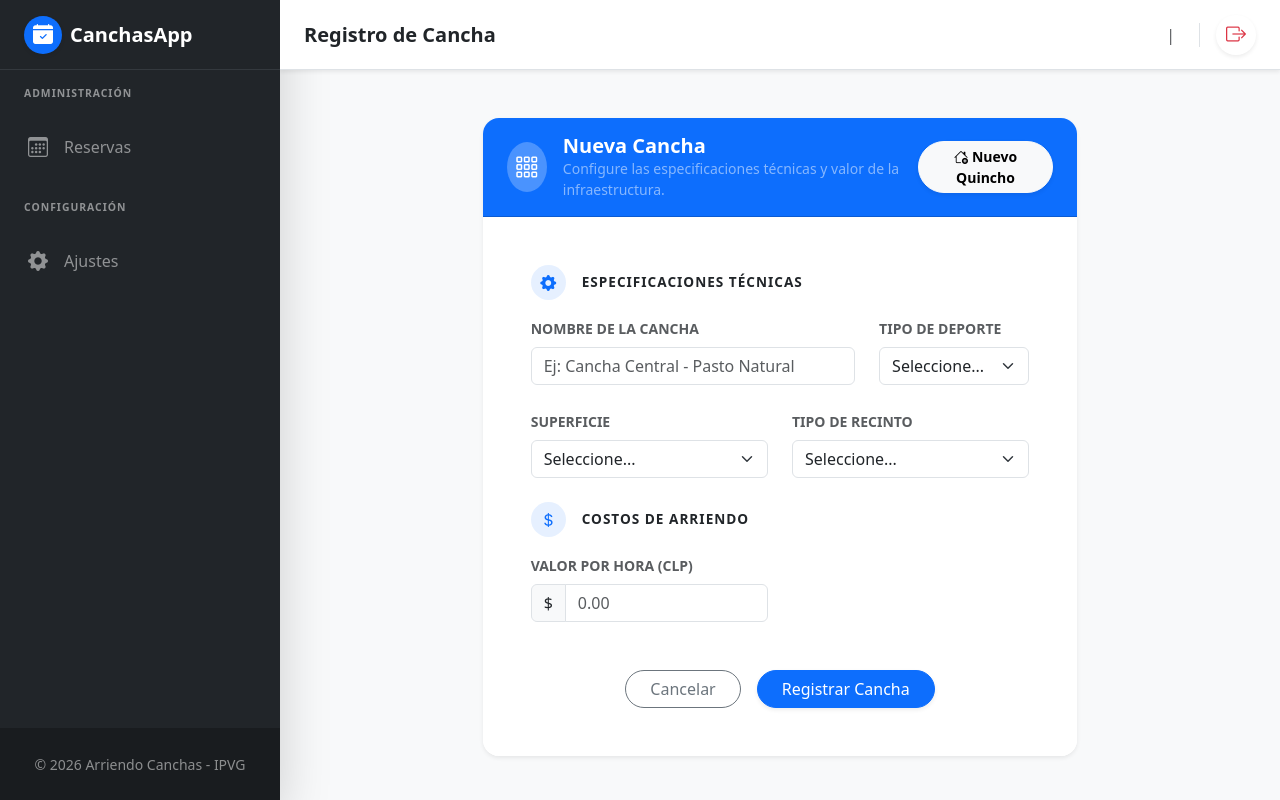
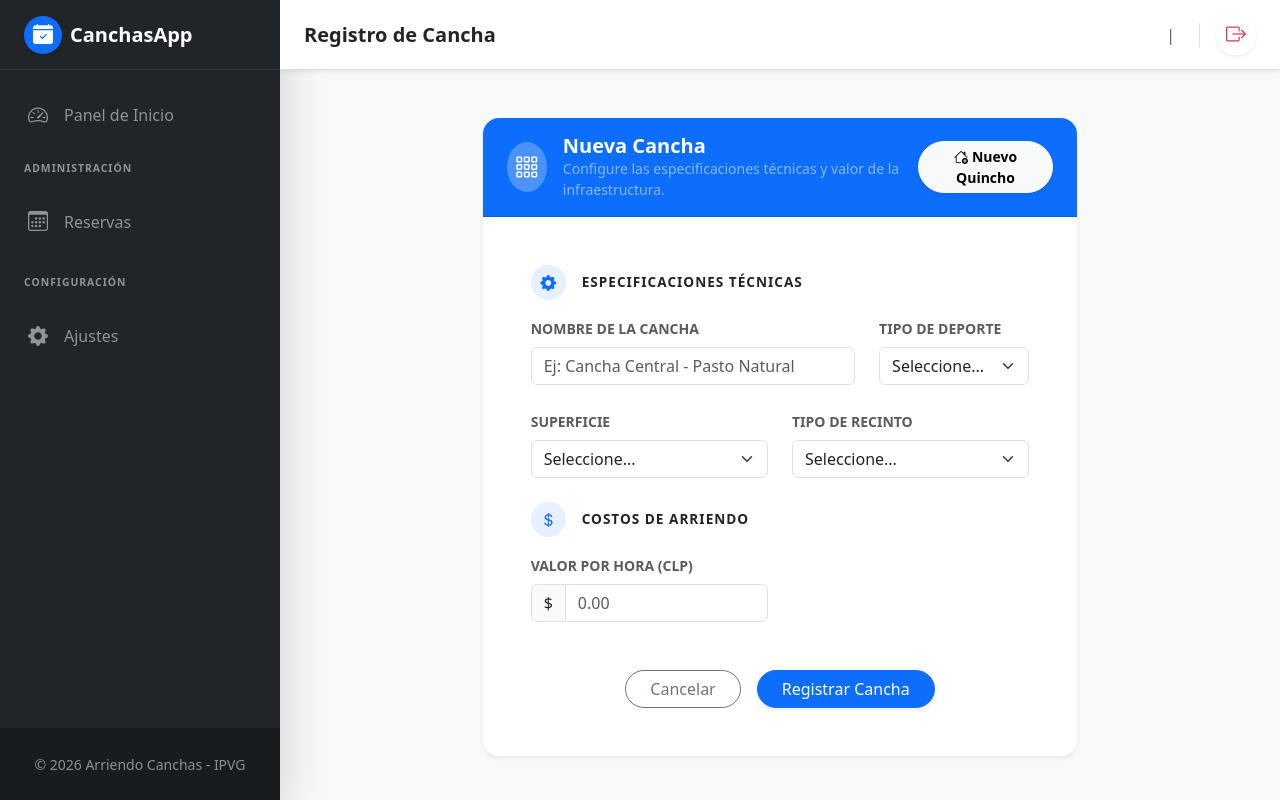
Before and after one commit to yordycg/arriendo-canchas, a Django app: template src/courts/templates/courts/court_form.html in a window 1280 px wide. Run offline with Django 5.2, Linux system fonts and the light colour scheme; the template is opened without the code that fills it, so the values that code supplies are empty; some libraries are stand-ins or nearby versions.

Commit message:
fix(ui): arreglar enlaces de sidebar y agregar botón de inicio

```diff
--- a/src/courts/templates/courts/base.html
+++ b/src/courts/templates/courts/base.html
@@ -92,6 +92,14 @@
 
         <!-- Sidebar Navigation -->
         <nav class="sidebar-nav flex-grow-1 overflow-auto py-3">
+          <div class="nav nav-pills flex-column mb-3">
+            <a href="{% if request.session.user_rol == 'Admin' %}{% url 'users:admin_dash' %}{% elif request.session.user_rol == 'Recepcionista' %}{% url 'users:recepcionista_dash' %}{% elif request.session.user_rol == 'Cliente' %}{% url 'users:cliente_dash' %}{% else %}{% url 'users:invitado_dash' %}{% endif %}"
+               class="nav-link d-flex align-items-center {% if 'dash' in request.resolver_match.url_name %}active{% else %}text-white-50{% endif %}">
+              <i class="bi bi-speedometer2 me-3 fs-5"></i>
+              <span>Panel de Inicio</span>
+            </a>
+          </div>
+
           <div class="text-uppercase text-white-50 px-4 mb-3 small fw-bold"
                style="letter-spacing: 1px;
                       font-size: 0.65rem">
@@ -101,19 +109,19 @@
           <div class="nav nav-pills flex-column">
             {% if request.session.user_rol == 'Admin' or request.session.user_rol == 'Recepcionista' %}
               <a href="{% url 'users:user_list' %}"
-                 class="nav-link d-flex align-items-center {% if request.resolver_match.app_name == 'users' %}active{% endif %}">
+                 class="nav-link d-flex align-items-center {% if request.resolver_match.app_name == 'users' %}active{% else %}text-white-50{% endif %}">
                 <i class="bi bi-people-fill me-3 fs-5"></i>
                 <span>Gestión Usuarios</span>
               </a>
 
               <a href="{% url 'memberships:membership_list' %}"
-                 class="nav-link d-flex align-items-center {% if request.resolver_match.app_name == 'memberships' %}active{% endif %}">
+                 class="nav-link d-flex align-items-center {% if request.resolver_match.app_name == 'memberships' %}active{% else %}text-white-50{% endif %}">
                 <i class="bi bi-star-fill me-3 fs-5"></i>
                 <span>Planes Membresía</span>
               </a>
 
               <a href="{% url 'courts:court_list' %}"
-                 class="nav-link d-flex align-items-center {% if request.resolver_match.app_name == 'courts' %}active{% endif %}">
+                 class="nav-link d-flex align-items-center {% if request.resolver_match.app_name == 'courts' %}active{% else %}text-white-50{% endif %}">
                 <i class="bi bi-pin-map-fill me-3 fs-5"></i>
                 <span>Canchas / Quinchos</span>
               </a>
@@ -121,13 +129,14 @@
 
             {% if request.session.user_rol == 'Cliente' %}
               <a href="{% url 'memberships:my_benefits' %}"
-                 class="nav-link d-flex align-items-center {% if request.resolver_match.url_name == 'my_benefits' %}active{% endif %}">
+                 class="nav-link d-flex align-items-center {% if request.resolver_match.url_name == 'my_benefits' %}active{% else %}text-white-50{% endif %}">
                 <i class="bi bi-patch-check-fill me-3 fs-5"></i>
                 <span>Mis Beneficios</span>
               </a>
             {% endif %}
 
-            <a href="#" class="nav-link d-flex align-items-center text-white-50">
+            <a href="{% url 'bookings:booking_list' %}"
+               class="nav-link d-flex align-items-center {% if request.resolver_match.app_name == 'bookings' %}active{% else %}text-white-50{% endif %}">
               <i class="bi bi-calendar3 me-3 fs-5"></i>
               <span>Reservas</span>
             </a>
```
Also changed, not shown: src/bookings/templates/bookings/base.html (+13 -5 lines), src/memberships/templates/memberships/base.html (+14 -5 lines), src/users/templates/users/base.html (+14 -5 lines).
